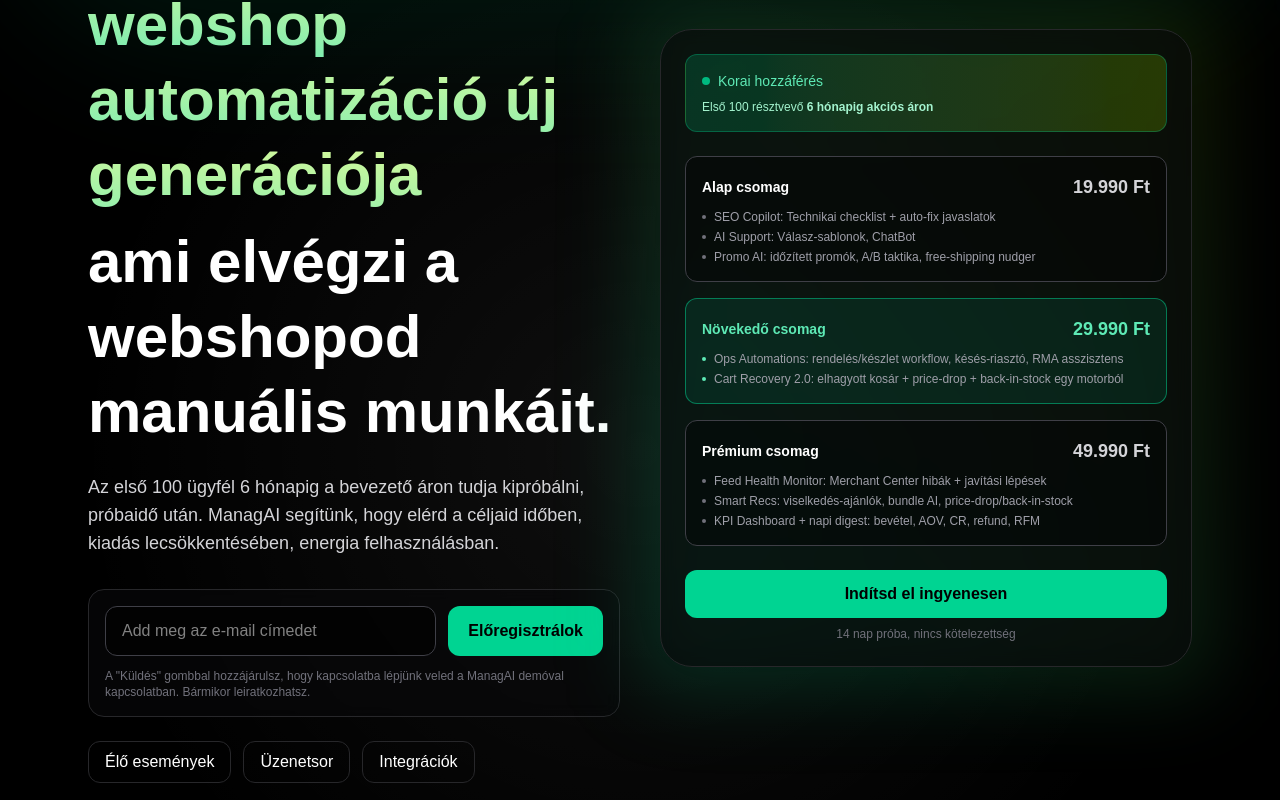
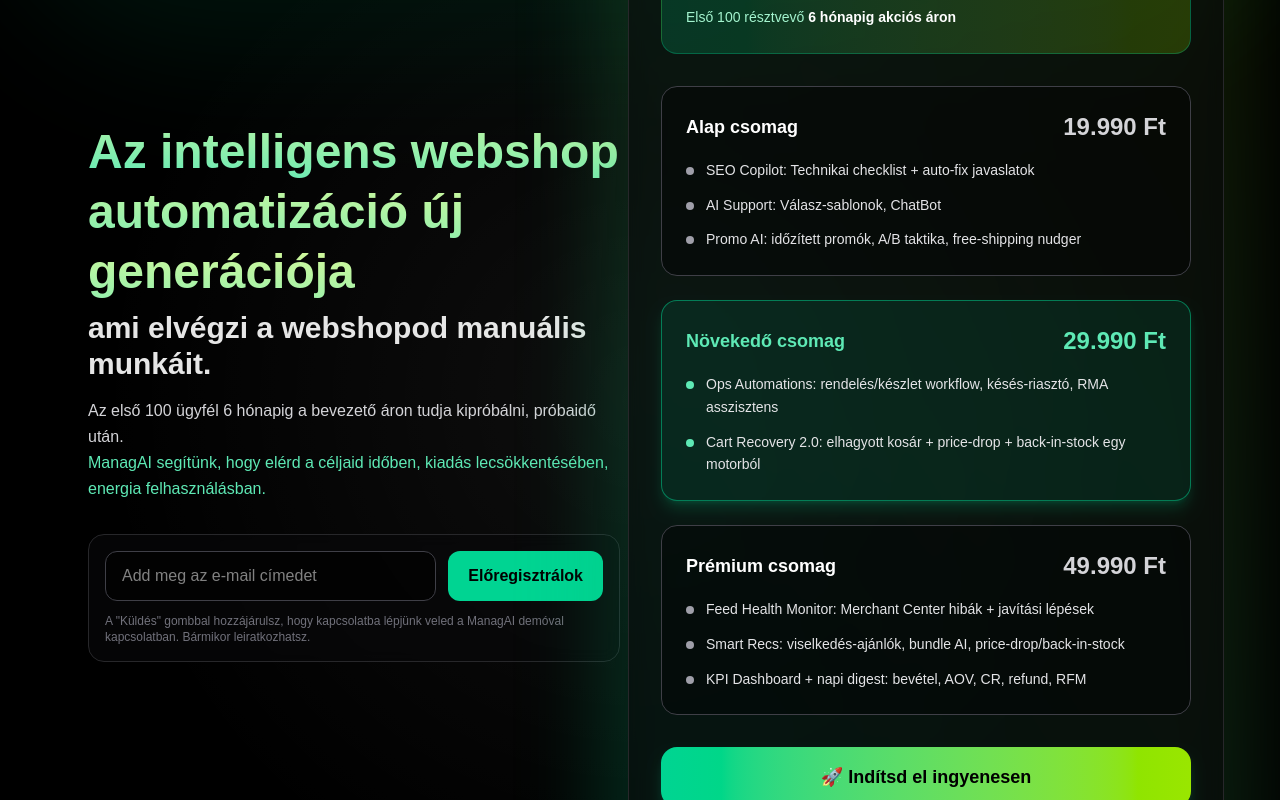
Before and after one commit to managai2025/managai, a Next.js app: page / in a window 1280 px wide. Shown: the part 240-1040 px from the top of the page. Built offline with nearby package versions, Linux system fonts and the light colour scheme.

Commit message:
feat: redesign landing page for compact, beautiful appearance without scrolling

```diff
--- a/src/app/page.tsx
+++ b/src/app/page.tsx
@@ -60,15 +60,15 @@
         {/* Hero blokk */}
         <section className="mt-16 grid items-center gap-10 md:grid-cols-2">
           <div>
-            <h1 className="text-5xl md:text-6xl font-bold leading-tight">
+            <h1 className="text-4xl md:text-5xl font-bold leading-tight">
               <span className="bg-gradient-to-tr from-emerald-300 to-lime-200 bg-clip-text text-transparent">
                 Az intelligens webshop automatizáció új generációja
               </span>
-              <span className="block mt-3">ami elvégzi a webshopod manuális munkáit.</span>
+              <span className="block mt-2 text-2xl md:text-3xl text-white/90">ami elvégzi a webshopod manuális munkáit.</span>
             </h1>
-            <p className="mt-6 text-lg text-zinc-300">
-              Az első 100 ügyfél 6 hónapig a bevezető áron tudja kipróbálni, próbaidő után.
-              ManagAI segítünk, hogy elérd a céljaid időben, kiadás lecsökkentésében, energia felhasználásban.
+            <p className="mt-4 text-base text-zinc-300 leading-relaxed">
+              Az első 100 ügyfél 6 hónapig a bevezető áron tudja kipróbálni, próbaidő után.<br/>
+              <span className="text-emerald-300 font-medium">ManagAI segítünk, hogy elérd a céljaid időben, kiadás lecsökkentésében, energia felhasználásban.</span>
             </p>
 
             {/* E-mail feliratkozás / köszönjük állapot */}
@@ -109,37 +109,26 @@
               </p>
             </div>
 
-            {/* Gyors linkek */}
-            <div className="mt-6 flex flex-wrap gap-3">
-              <Link href="/events" className="rounded-xl px-4 py-2 border border-zinc-800 hover:border-zinc-600">
-                Élő események
-              </Link>
-              <Link href="/messages" className="rounded-xl px-4 py-2 border border-zinc-800 hover:border-zinc-600">
-                Üzenetsor
-              </Link>
-              <Link href="/connectors" className="rounded-xl px-4 py-2 border border-zinc-800 hover:border-zinc-600">
-                Integrációk
-              </Link>
-            </div>
+
           </div>
 
           {/* Vizuál / árazási csomagok */}
-          <div className="relative">
-            <div className="absolute -inset-6 rounded-[2rem] bg-gradient-to-tr from-emerald-500/20 to-lime-400/10 blur-2xl" />
-            <div className="relative rounded-[2rem] border border-zinc-800 bg-zinc-950/60 p-6 backdrop-blur">
+          <div className="relative -mx-8">
+            <div className="absolute -inset-8 rounded-[2rem] bg-gradient-to-tr from-emerald-500/20 to-lime-400/10 blur-2xl" />
+            <div className="relative rounded-[2rem] border border-zinc-800 bg-zinc-950/60 p-8 backdrop-blur">
               {/* Promó banner */}
-              <div className="mb-6 rounded-xl bg-gradient-to-r from-emerald-500/20 to-lime-400/20 border border-emerald-400/30 p-4">
-                <div className="flex items-center gap-2 mb-2">
-                  <div className="h-2 w-2 rounded-full bg-emerald-400 animate-pulse"></div>
-                  <span className="text-sm font-medium text-emerald-300">Korai hozzáférés</span>
+              <div className="mb-8 rounded-2xl bg-gradient-to-r from-emerald-500/20 to-lime-400/20 border border-emerald-400/30 p-6">
+                <div className="flex items-center gap-3 mb-3">
+                  <div className="h-3 w-3 rounded-full bg-emerald-400 animate-pulse"></div>
+                  <span className="text-base font-semibold text-emerald-300">🚀 Korai hozzáférés</span>
                 </div>
-                <p className="text-xs text-emerald-200">
-                  Első 100 résztvevő <span className="font-semibold">6 hónapig akciós áron</span>
+                <p className="text-sm text-emerald-200 leading-relaxed">
+                  Első 100 résztvevő <span className="font-bold text-white">6 hónapig akciós áron</span>
                 </p>
               </div>
 
               {/* Árazási csomagok */}
-              <div className="space-y-4">
+              <div className="space-y-6">
                 {[
                   {
                     name: 'Alap csomag',
@@ -168,30 +157,30 @@
                     ]
                   },
                 ].map((pkg, idx) => (
-                  <div key={pkg.name} className={`rounded-xl border p-4 ${
+                                     <div key={pkg.name} className={`rounded-2xl border p-6 transition-all hover:scale-105 ${
                      idx === 1
-                      ? 'border-emerald-400/50 bg-emerald-400/10'
-                      : 'border-zinc-700 bg-black/40'
+                       ? 'border-emerald-400/50 bg-emerald-400/10 shadow-lg shadow-emerald-500/20'
+                       : 'border-zinc-700 bg-black/40 hover:border-zinc-600'
                    }`}>
-                    <div className="flex items-center justify-between mb-2">
-                      <h3 className={`font-semibold text-sm ${
+                                         <div className="flex items-center justify-between mb-4">
+                       <h3 className={`text-lg font-bold ${
                          idx === 1 ? 'text-emerald-300' : 'text-white'
                        }`}>
                          {pkg.name}
                        </h3>
-                      <span className={`text-lg font-bold ${
+                       <span className={`text-2xl font-bold ${
                          idx === 1 ? 'text-emerald-300' : 'text-zinc-300'
                        }`}>
                          {pkg.price} Ft
                        </span>
                      </div>
-                    <ul className="text-xs text-zinc-400 space-y-1">
+                                         <ul className="text-sm text-zinc-300 space-y-3 leading-relaxed">
                        {pkg.features.map((feature, fIdx) => (
-                        <li key={fIdx} className="flex items-center gap-2">
-                          <div className={`h-1 w-1 rounded-full ${
-                            idx === 1 ? 'bg-emerald-300' : 'bg-zinc-500'
+                         <li key={fIdx} className="flex items-start gap-3">
+                           <div className={`h-2 w-2 rounded-full mt-2 flex-shrink-0 ${
+                             idx === 1 ? 'bg-emerald-300' : 'bg-zinc-400'
                            }`}></div>
-                          {feature}
+                           <span className="text-zinc-200">{feature}</span>
                          </li>
                        ))}
                      </ul>
@@ -200,29 +189,17 @@
               </div>
 
               {/* CTA */}
-              <div className="mt-6 text-center">
-                <button className="w-full rounded-xl bg-emerald-400 px-4 py-2 py-3 font-semibold text-black hover:opacity-90 transition-opacity">
-                  Indítsd el ingyenesen
+              <div className="mt-8 text-center">
+                <button className="w-full rounded-2xl bg-gradient-to-r from-emerald-400 to-lime-400 px-6 py-4 text-lg font-bold text-black hover:from-emerald-300 hover:to-lime-300 transition-all duration-300 transform hover:scale-105 shadow-lg shadow-emerald-500/25">
+                  🚀 Indítsd el ingyenesen
                 </button>
-                <p className="mt-2 text-xs text-zinc-500">14 nap próba, nincs kötelezettség</p>
+                <p className="mt-3 text-sm text-zinc-400">14 nap próba, nincs kötelezettség</p>
               </div>
             </div>
           </div>
         </section>
 
-        {/* Feature rács */}
-        <section className="mt-16 grid gap-6 md:grid-cols-3">
-          {[
-            { t: 'Event Layer', d: 'Egységes események: order_created, price_changed, cart_abandoned…' },
-            { t: 'Rule Engine', d: 'WHEN / IF / THEN no-code, A/B, limitálás, throttling.' },
-            { t: 'Dispatcher', d: 'Üzenetsor, e-mail/Slack kiküldés, 5 percenkénti cron.' },
-          ].map((f) => (
-            <div key={f.t} className="rounded-2xl border border-zinc-800 bg-zinc-950/60 p-6 backdrop-blur">
-              <div className="text-emerald-300 font-semibold">{f.t}</div>
-              <p className="mt-2 text-zinc-300">{f.d}</p>
-            </div>
-          ))}
-        </section>
+
 
         {/* Lábléc */}
         <footer className="mt-20 border-t border-zinc-800 pt-6 text-sm text-zinc-500">
```
Lines whose indentation alone changed are shown as unchanged.
